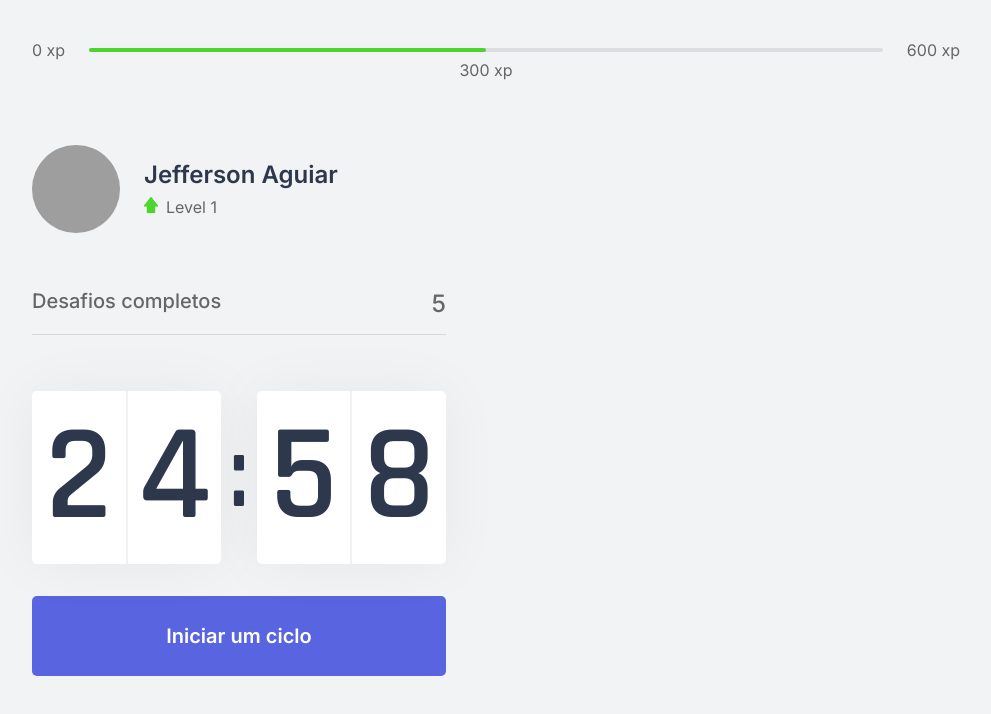
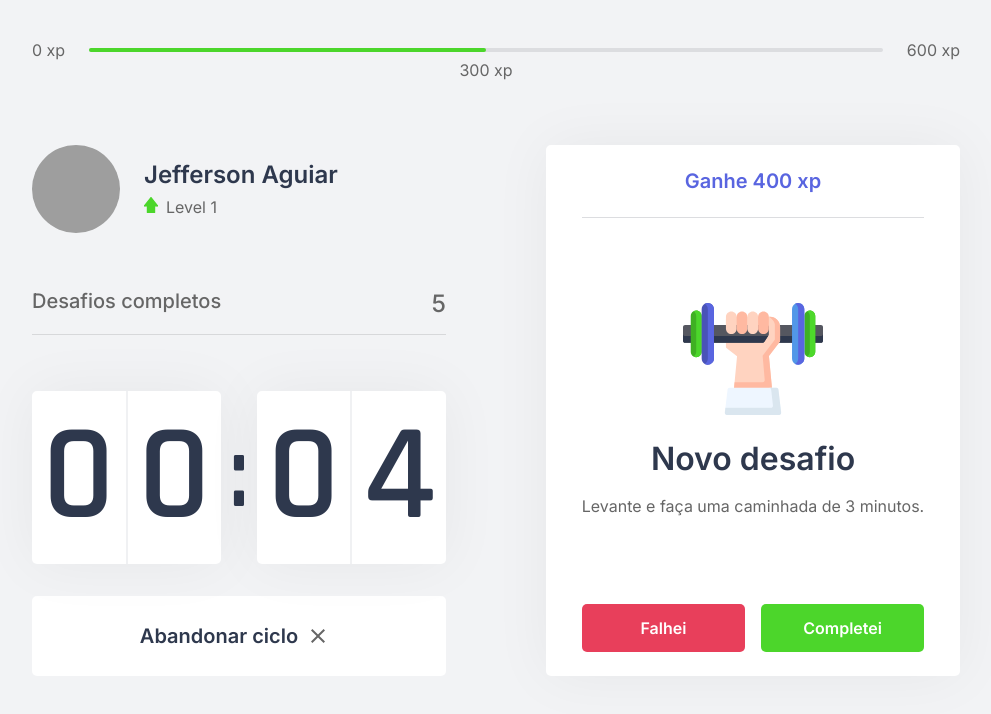
Before and after one commit to jeffersondossantosaguiar/se-mova, a Next.js app: page / in a window 1280 px wide. Both pictures are taken after a click on the button "Iniciar um ciclo". Shown: the top 714 px of the page, without its empty margins (144-1135 px from the left). Built offline with nearby package versions, Linux system fonts and the light colour scheme; grey boxes are pictures that could not be loaded.

Commit message:
Terceiro dia

```diff
--- /dev/null
+++ b/src/components/ChallengerBox.tsx
@@ -0,0 +1,45 @@
+import styles from '../styles/components/ChallengeBox.module.css'
+
+export function ChallengerBox() {
+  const hasActiveChallenge = true;
+
+  return (
+    <div className={styles.challengeBoxContainer}>
+     {hasActiveChallenge ? (
+       <div className={styles.challengeActive}>
+         <header>Ganhe 400 xp</header>
+
+         <main>
+           <img src="icons/body.svg" />
+           <strong>Novo desafio</strong>
+           <p>Levante e faça uma caminhada de 3 minutos.</p>
+         </main>
+         <footer>
+          <button
+            type="button"
+            className={styles.challengeFailedButton}
+          >
+            Falhei
+          </button>
+          <button
+            type="button"
+            className={styles.challengeSucceededButton}
+          >
+            Completei
+          </button>
+         </footer>
+       </div>
+     ) : (
+        <div className={styles.challengeNotActive}>
+        <strong>
+          Finalize um ciclo para receber um desafio
+        </strong>
+        <p>
+          <img src="icons/level-up.svg" alt="Level Up" />
+          Avance de nível completando desafios.
+        </p>
+      </div>
+     )}
+    </div>
+  )
+}
--- a/src/components/Countdown.tsx
+++ b/src/components/Countdown.tsx
@@ -1,9 +1,12 @@
 import { useEffect, useState } from 'react'
 import styles from '../styles/components/Countdown.module.css'
 
+let countdownTimeout: NodeJS.Timeout
+
 export function Countdown(){
-  const [time, setTime] = useState(25 * 60)
-  const [active, setActive] = useState(false)
+  const [time, setTime] = useState(0.1 * 60)
+  const [isActive, setIsActive] = useState(false)
+  const [hasFinished, setHasFinished] = useState(false)
 
   const minutes = Math.floor(time / 60)
   const seconds = time % 60
@@ -13,16 +16,25 @@
   const [secondLeft, secondRight] = String(seconds).padStart(2, '0').split('')
 
   function startCountdown() {
-    setActive(true)
+    setIsActive(true)
+  }
+
+  function resetCountdown() {
+    clearTimeout(countdownTimeout)
+    setIsActive(false)
+    setTime(0.1 * 60)
   }
 
   useEffect(() => {
-    if (active && time > 0) {
-      setTimeout(() => {
+    if (isActive && time > 0) {
+      countdownTimeout = setTimeout(() => {
         setTime(time - 1)
       }, 1000)
+    } else if (isActive && time === 0) {
+      setHasFinished(true)
+      setIsActive(false)
     }
-  }, [active, time])
+  }, [isActive, time])
 
   return (
     <div>
@@ -37,7 +49,36 @@
         <span>{secondRight}</span>
       </div>
     </div>
-    <button type="button" className={styles.countdownButton} onClick={startCountdown}>Iniciar um ciclo</button>
+
+    {hasFinished ? (
+      <button
+        disabled
+        className={styles.countdownButton}
+      >
+        Ciclo encerrado
+      </button>
+    ): (
+      <>
+        {isActive ? (
+      <button
+        type="button"
+        className={`${styles.countdownButton} ${styles.countdownButtonActive}`}
+        onClick={resetCountdown}
+      >
+          Abandonar ciclo
+          <img src="icons/close.svg" alt="Close" />
+      </button>
+    ): (
+      <button
+        type="button"
+        className={styles.countdownButton}
+        onClick={startCountdown}
+      >
+          Iniciar um ciclo
+      </button>
+    )}
+      </>
+    )}
     </div>
   )
 }
--- /dev/null
+++ b/src/contexts/ChallengesContext.tsx
@@ -0,0 +1,23 @@
+import { createContext, ReactNode, useState } from 'react'
+
+export const ChallengesContext = createContext({})
+
+interface ChallengesProviderProps {
+  children: ReactNode;
+}
+
+export function ChallengesProvider({children}: ChallengesProviderProps) {
+  const [level, setLevel] = useState(1)
+
+  function levelUp() {
+    setLevel(level + 1)
+  }
+
+  return (
+    <ChallengesContext.Provider value={{level , levelUp}}>
+      {children}
+    </ChallengesContext.Provider>
+  )
+}
+
+// 46:50
--- a/src/pages/_app.tsx
+++ b/src/pages/_app.tsx
@@ -1,7 +1,13 @@
 import '../styles/global.css';
 
+import { ChallengesProvider } from "../contexts/ChallengesContext";
+
 function MyApp({ Component, pageProps }) {
-  return <Component {...pageProps} />
+  return (
+  <ChallengesProvider>
+    <Component {...pageProps} />
+  </ChallengesProvider>
+  )
 }
 
 export default MyApp
--- a/src/pages/index.tsx
+++ b/src/pages/index.tsx
@@ -1,9 +1,10 @@
+import Head from 'next/head'
+
 import { CompletedChallenges } from "../components/CompletedChallenges"
 import { Countdown } from "../components/Countdown"
 import { ExperienceBar } from "../components/ExperienceBar"
 import { Profile } from "../components/Profile"
-
-import Head from 'next/head'
+import { ChallengerBox } from "../components/ChallengerBox"
 
 import styles from "../styles/pages/Home.module.css"
 
@@ -21,7 +22,9 @@
           <CompletedChallenges />
           <Countdown />
         </div>
-        <div></div>
+        <div>
+          <ChallengerBox />
+        </div>
       </section>
     </div>
   )
--- /dev/null
+++ b/src/styles/components/ChallengeBox.module.css
@@ -0,0 +1,111 @@
+.challengeBoxContainer {
+  height: 100%;
+
+  background: var(--white);
+  border-radius: 5px;
+  box-shadow: 0 0 60px rgba(0, 0, 0, 0.05);
+  padding: 1.5rem 2rem;
+
+  display: flex;
+  flex-direction: column;
+  align-items: center;
+  justify-content: center;
+
+  text-align: center;
+}
+
+.challengeNotActive {
+  display: flex;
+  flex-direction: column;
+  align-items: center;
+}
+
+.challengeNotActive strong {
+  font-size: 1.5rem;
+  font-weight: 500;
+  line-height: 1.4;
+}
+
+.challengeNotActive p {
+  display: flex;
+  flex-direction: column;
+  align-items: center;
+  line-height: 1.4;
+  max-width: 70%;
+  margin-top: 3rem;
+}
+
+.challengeNotActive p img {
+  margin-bottom: 1rem;
+}
+
+.challengeActive {
+  height: 100%;
+
+  display: flex;
+  flex-direction: column;
+}
+
+.challengeActive header {
+  color: var(--blue);
+  font-weight: 600;
+  font-size: 1.25rem;
+  padding: 0 2rem 1.5rem;
+  border-bottom: 1px solid var(--gray-line);
+}
+
+.challengeActive main {
+  flex: 1;
+
+  display: flex;
+  flex-direction: column;
+  align-items: center;
+  justify-content: center;
+}
+
+.challengeActive main strong {
+  font-size: 2rem;
+  font-weight: 600;
+  color: var(--title);
+  margin: 1.5rem 0 1rem;
+}
+
+.challengeActive main p {
+  line-height: 1.5rem;
+}
+
+.challengeActive footer {
+  display: grid;
+  grid-template-columns: 1fr 1fr;
+  gap: 1rem;
+}
+
+.challengeActive footer button {
+  height: 3rem;
+
+  display: flex;
+  align-items: center;
+  justify-content: center;
+
+  border: 0;
+  border-radius: 5px;
+
+  color: var(--white);
+
+  font-size: 1rem;
+  font-weight: 600;
+
+  transition: filter 0.2s;
+}
+
+.challengeActive footer button.challengeFailedButton {
+  background: var(--red);
+}
+
+.challengeActive footer button.challengeSucceededButton {
+  background: var(--green);
+}
+
+.challengeActive footer button:hover {
+  filter: brightness(0.9);
+}
--- a/src/styles/components/Countdown.module.css
+++ b/src/styles/components/Countdown.module.css
@@ -59,6 +59,22 @@
   transition: background-color 0.2s;
 }
 
-.countdownButton:hover {
+.countdownButton:not(:disabled):hover {
   background: var(--blue-dark);
 }
+
+.countdownButtonActive {
+  background: var(--white);
+  color: var(--title)
+}
+
+.countdownButtonActive:not(:disabled):hover {
+  background: var(--red);
+  color: var(--white);
+}
+
+.countdownButton:disabled {
+  background: var(--white);
+  color: var(--text);
+  cursor: not-allowed;
+}
```
